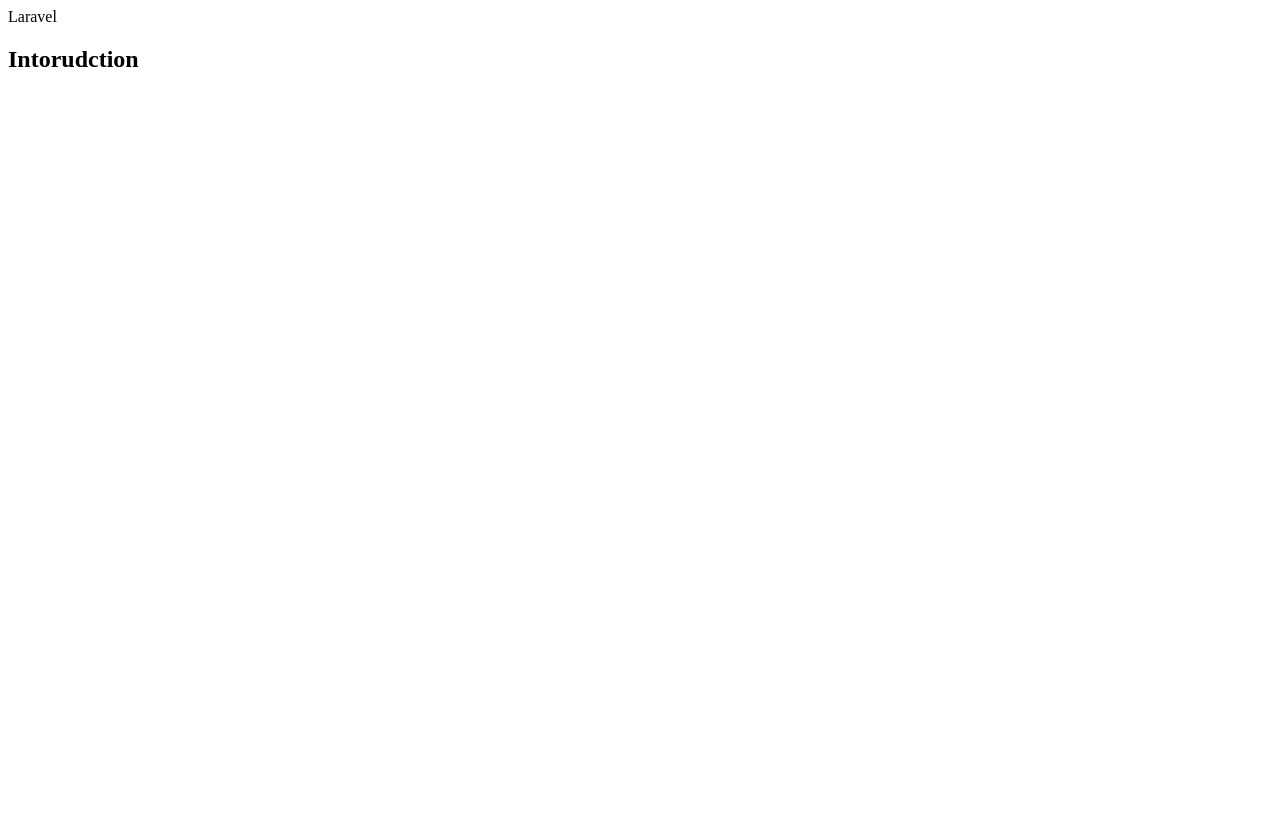
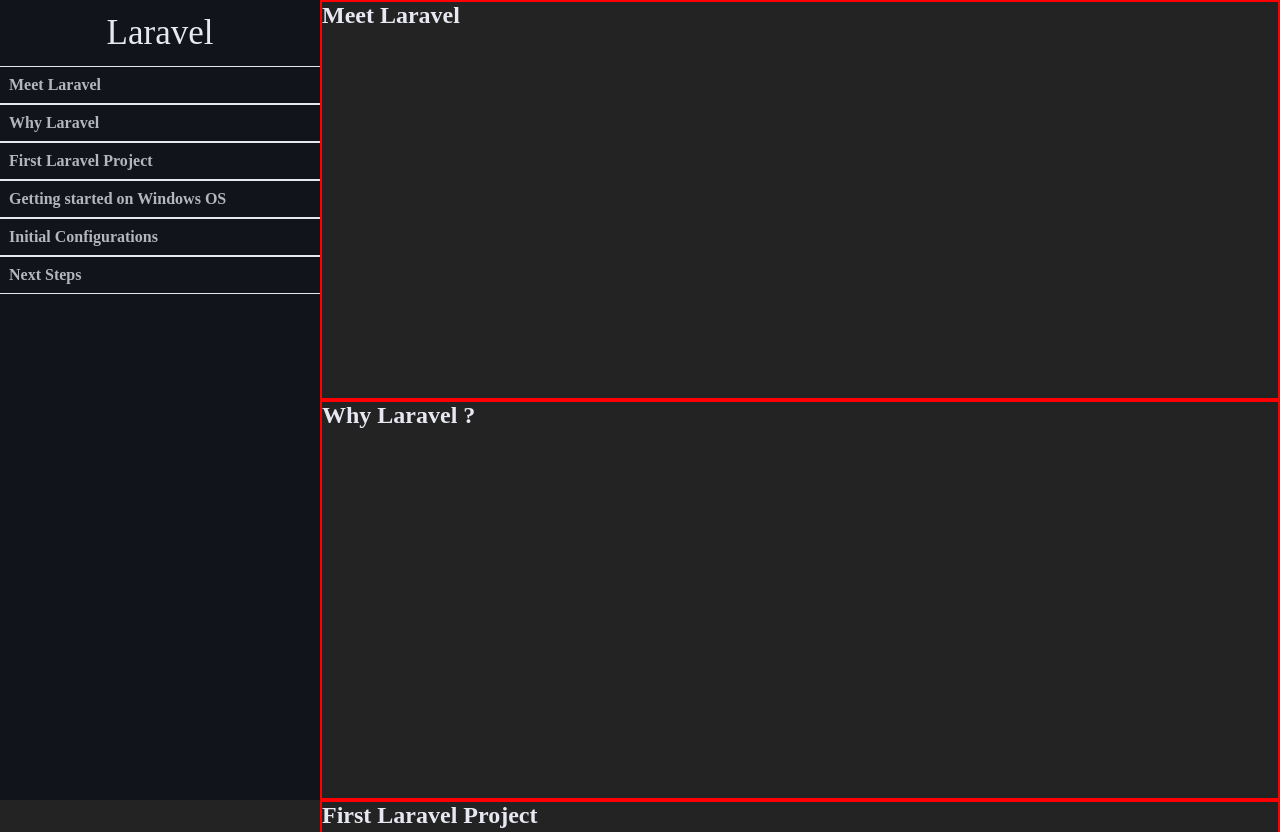
Before and after one commit to AyOULAARBI/Responsive-design-FreeCodeCamp-projects, a plain HTML site: page 14 = Certif technical documentation page/index.html in a window 1280 px wide. Shown: the top 832 px of the page. Before the commit the page ends 800 px from the top, so only its background shows below. Drawn offline with Linux system fonts and the light colour scheme.

Commit message:
working on the layout

```diff
--- a/14 = Certif technical documentation page/index.html
+++ b/14 = Certif technical documentation page/index.html
@@ -54,31 +54,31 @@
 <body>
     <nav id="navbar">
         <header>Laravel</header>
-        <a href="#intro" class="nav-link"></a>
-        <a href="" class="nav-link"></a>
-        <a href="" class="nav-link"></a>
-        <a href="" class="nav-link"></a>
-        <a href="" class="nav-link"></a>
-        <a href="" class="nav-link"></a>
+        <a href="#meet_laravel" class="nav-link">Meet Laravel</a>
+        <a href="#why_laravel" class="nav-link">Why Laravel</a>
+        <a href="#fst_prjct" class="nav-link">First Laravel Project</a>
+        <a href="#getting_started" class="nav-link">Getting started on Windows OS</a>
+        <a href="#config" class="nav-link">Initial Configurations</a>
+        <a href="#next_step" class="nav-link">Next Steps</a>
     </nav>
     <div id="main-doc">
         <section class="main-section">
-            <h2 id="intro">Intorudction</h2>
+            <h2 id="meet_laravel">Meet Laravel</h2>
         </section>
         <section class="main-section">
-            <h2></h2>
+            <h2 id="why_laravel">Why Laravel ?</h2>
         </section>
         <section class="main-section">
-            <h2></h2>
+            <h2 id="fst_prjct">First Laravel Project</h2>
         </section>
         <section class="main-section">
-            <h2></h2>
+            <h2 id="getting_started">Getting started on Windows OS</h2>
         </section>
         <section class="main-section">
-            <h2></h2>
+            <h2 id="config">Initial Configurations</h2>
         </section>
         <section class="main-section">
-            <h2></h2>
+            <h2 id="next_step">Next Steps</h2>
         </section>
     </div>
 </body>
--- a/14 = Certif technical documentation page/style.css
+++ b/14 = Certif technical documentation page/style.css
@@ -0,0 +1,42 @@
+*{
+    margin: 0;
+    padding: 0;
+    box-sizing: border-box;
+}
+body{
+    background-color: #232323;
+    color: #e7e8f2;
+    display: flex;
+}
+#navbar{
+    position: sticky;
+    width: 25vw;
+    height: 100vh;
+    overflow: hidden;
+    background-color: #12141C;
+    /* display: flex; */
+}
+#main-doc{
+    width: 75vw;
+}
+.nav-link{
+    display: block;
+    text-decoration: none;
+    color: rgb(181 181 189);
+    font-size: medium;
+    font-weight: bold;
+    width: 100%;
+    border: 1px solid #e7e8f2;
+    border-left: none;
+    border-right: none;
+    padding: 9px;
+}
+#navbar header{
+    font-size: 35px;
+    text-align: center;
+    padding: 13px;
+}
+.main-section{
+    border: 2px solid red;
+    height: 400px;
+}
```
